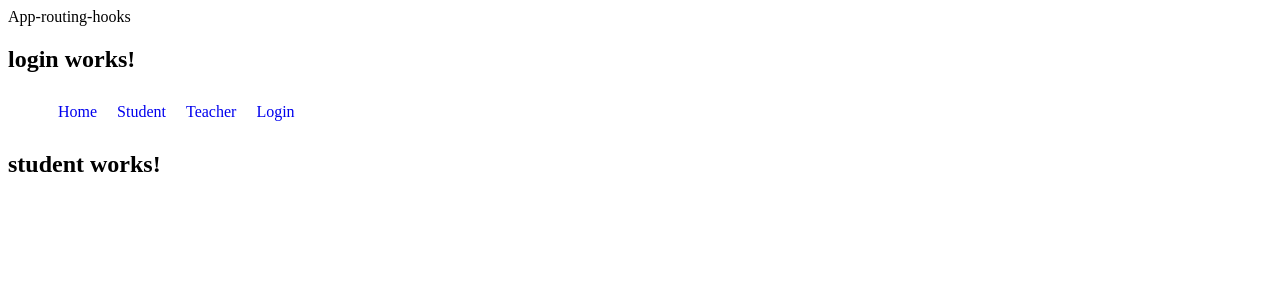
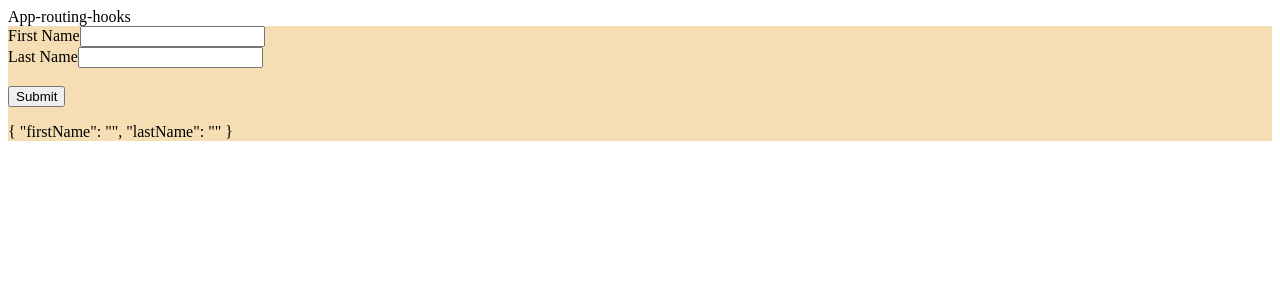
Before and after one commit to Piriyalini8/Angular-Practiece-Routing-Reactive-Forms-, an Angular app: page /student in a window 1280 px wide. Shown: the top 300 px of the page. Built offline with nearby package versions, Linux system fonts and the light colour scheme.

Commit message:
Form Group Sir explained

```diff
--- a/src/app/app.component.html
+++ b/src/app/app.component.html
@@ -1,10 +1,9 @@
 {{title}}
 
-<app-login></app-login>
+<!-- <app-login></app-login>
 <ul>
   <li>
     <a routerLink="">Home</a>
-    <!-- <a href="">Home</a> -->
   </li>
   <li>
     <a routerLink="student">Student</a>
@@ -15,6 +14,6 @@
   <li>
     <a routerLink="login">Login</a>
   </li>
-</ul>
+</ul> -->
 
 <router-outlet></router-outlet>
--- a/src/app/app.module.ts
+++ b/src/app/app.module.ts
@@ -1,5 +1,6 @@
 import { NgModule } from '@angular/core';
 import { BrowserModule } from '@angular/platform-browser';
+import { ReactiveFormsModule } from '@angular/forms';
 
 import { AppRoutingModule } from './app-routing.module';
 import { AppComponent } from './app.component';
@@ -24,7 +25,8 @@ import { PartTimeJobComponent } from './part-time-job/part-time-job.component';
   imports: [
     BrowserModule,
     AppRoutingModule,
-    UserAuthModule
+    UserAuthModule,
+    ReactiveFormsModule
   ],
   providers: [],
   bootstrap: [AppComponent]
--- a/src/app/student/student.component.html
+++ b/src/app/student/student.component.html
@@ -1 +1,15 @@
-<h2>student works!</h2>
+
+<div style="background-color: wheat;">
+    <form [formGroup]="profileName">
+        <label>First Name</label>
+        <input type="text" name="firstName" formControlName="firstName"/>
+        <br>
+        <label>Last Name</label>
+        <input type="text" name="lastName" formControlName="lastName"/>
+        <br>
+        <br>
+        <button (click)="submit()">Submit</button>
+        <br>
+        <p>{{profileName.value | json}}</p>
+    </form>
+</div>
--- a/src/app/student/student.component.ts
+++ b/src/app/student/student.component.ts
@@ -1,4 +1,5 @@
 import { Component, OnInit } from '@angular/core';
+import { FormControl, FormGroup } from '@angular/forms';
 
 @Component({
   selector: 'app-student',
@@ -7,9 +8,17 @@ import { Component, OnInit } from '@angular/core';
 })
 export class StudentComponent implements OnInit {
 
+  profileName =new FormGroup({
+    firstName : new FormControl(''),
+    lastName : new FormControl('')
+  })
+
   constructor() { }
 
   ngOnInit(): void {
   }
+  submit(){
+    // alert("success")
+  }
 
 }
```
